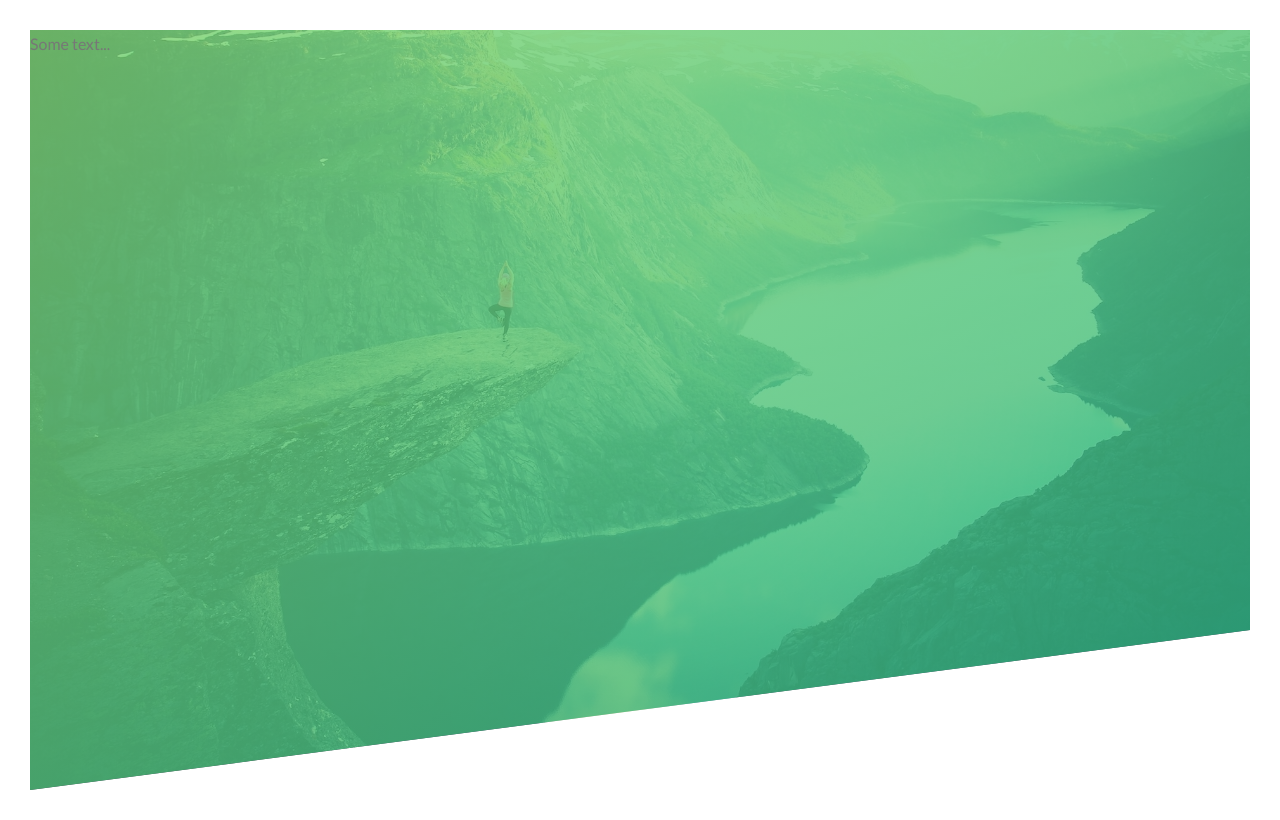
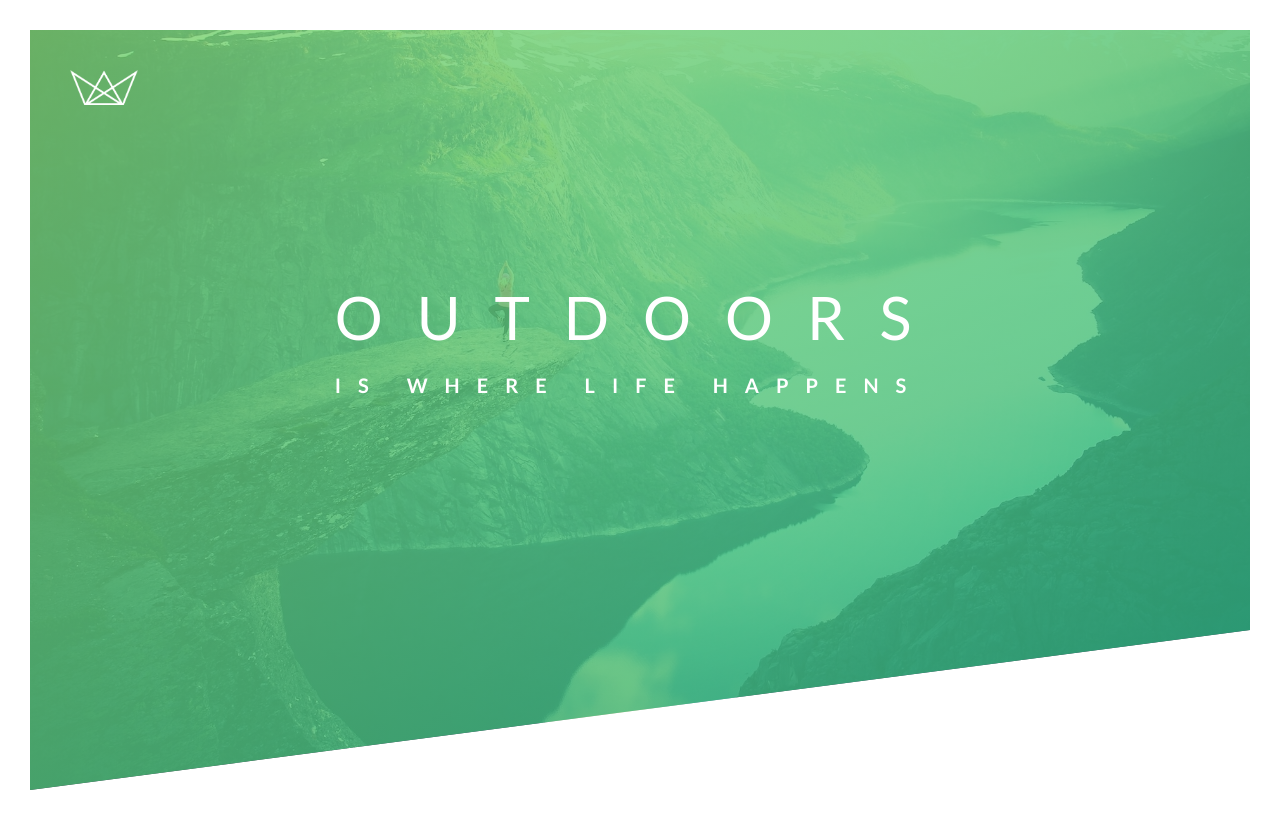
Before and after one commit to miladsade96/Natours, a plain HTML site: page index.html in a window 1280 px wide. Drawn offline with Linux system fonts and the light colour scheme.

Commit message:
Designing header - phase 2

```diff
--- a/css/style.css
+++ b/css/style.css
@@ -34,4 +34,41 @@ body{
     background-size: cover;
     background-position: top;
     clip-path: polygon(0 0, 100% 0, 100% 75vh, 0 100%);
+    position: relative;
 }
+
+.logo-box {
+    position: absolute;
+    top: 40px;
+    left: 40px;
+}
+
+.logo {
+    height: 35px;
+}
+
+.text-box {
+    position: absolute;
+    top: 40%;
+    left: 50%;
+    transform: translate(-50%, -50%);
+}
+
+.heading-primary {
+    color: #fff;
+    text-transform: uppercase;
+}
+
+.heading-primary-main {
+    display: block;
+    font-size: 60px;
+    font-weight: 400;
+    letter-spacing: 34px;
+}
+
+.heading-primary-sub {
+    display: block;
+    font-size: 20px;
+    font-weight: 700;
+    letter-spacing: 17px;
+}
--- a/index.html
+++ b/index.html
@@ -14,7 +14,15 @@
 </head>
 <body>
   <header class="header">
-    Some text...
+    <div class="logo-box">
+      <img src="img/logo-white.png" alt="Logo" class="logo">
+    </div>
+    <div class="text-box">
+      <h1 class="heading-primary">
+        <span class="heading-primary-main">Outdoors</span>
+        <span class="heading-primary-sub">is where life happens</span>
+      </h1>
+    </div>
   </header>
 </body>
 </html>
```
